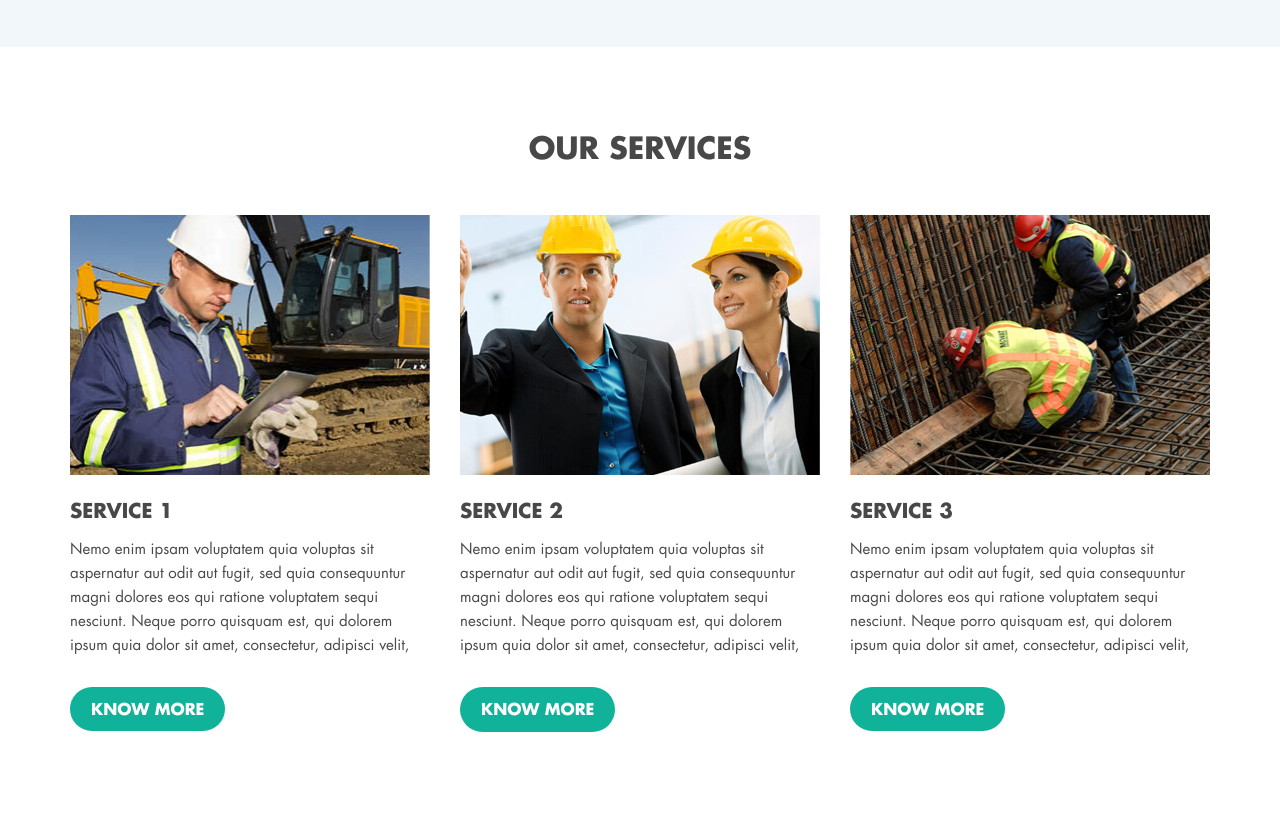
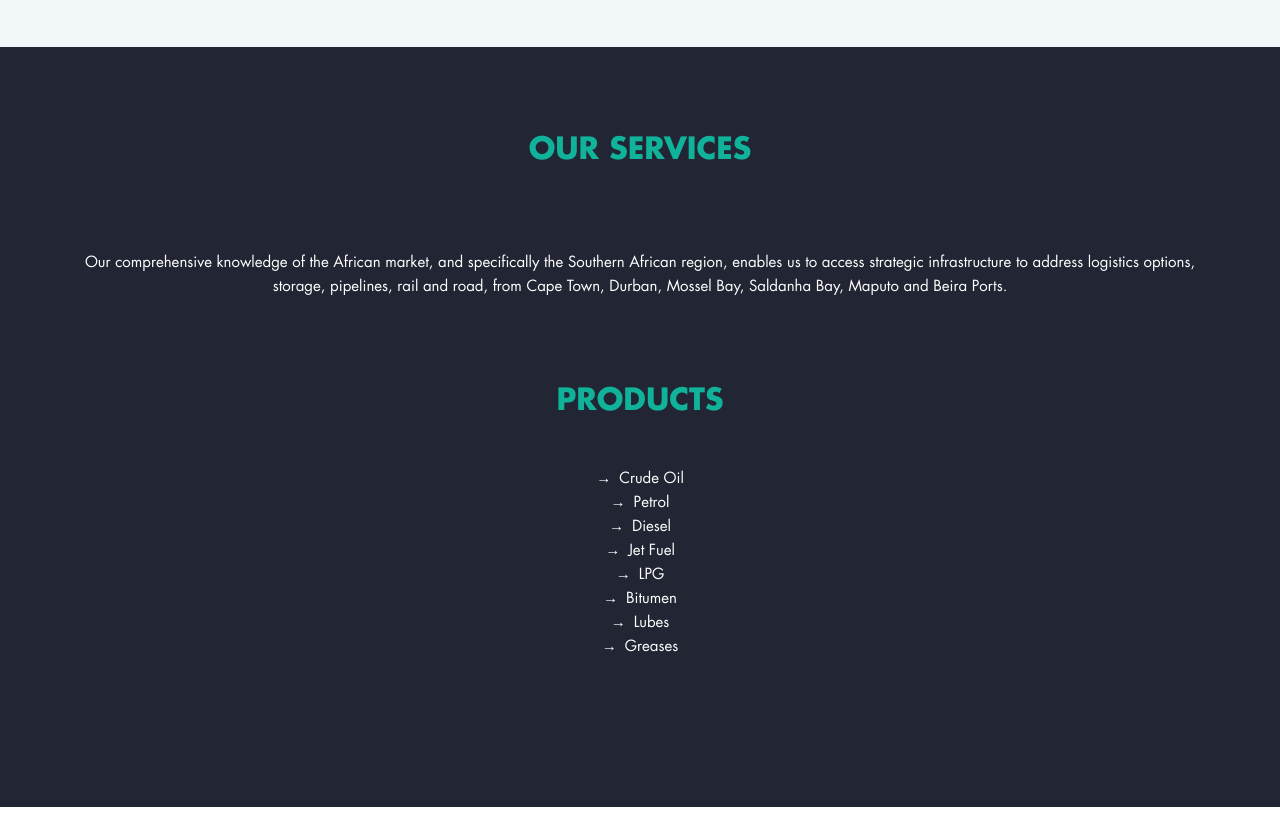
Before and after one commit to mo-africa-oil-and-gas/mo-africa-oil-and-gas.github.io, a plain HTML site: page index.html in a window 1280 px wide. Shown: the part 1756-2591 px from the top of the page. Drawn offline with Linux system fonts and the light colour scheme.

Commit message:
review complete

```diff
--- a/css/custom.css
+++ b/css/custom.css
@@ -327,9 +327,33 @@ nav.navbar.bootsnav ul.nav > li > a:hover,nav.navbar.bootsnav ul.nav > li > a:fo
 }
 
 /* Services */
-#services h2 {
+#services li::before {
+    content: "\2192"; /* Unicode character for right arrow */
+    margin-right: 8px;
+  }
+
+#services ,ul {
+    list-style-type: none;
+    padding: 0;
+    color: white;
+    text-align: center;
+  }
+
+
+  #services h2{
+    color: #10b29a;
     margin: 85px 0 50px;
     text-align:center;
+  }
+#services p {
+    color: white;
+    margin: 85px 0 50px;
+    text-align:center;
+}
+
+#services{
+    background: url("../images/bgg.png") no-repeat scroll 0 0;
+    height: 100vh;
 }
 .service_item > h3 {
     margin: 25px 0 15px;
--- a/index.html
+++ b/index.html
@@ -236,7 +236,20 @@
         <section id="services">
             <div class="container">
                 <h2>OUR SERVICES</h2>
-                <div class="row">
+
+                <p>Our comprehensive knowledge of the African market, and specifically the Southern African region, enables us to access strategic infrastructure to address logistics options, storage, pipelines, rail and road, from Cape Town, Durban, Mossel Bay, Saldanha Bay, Maputo and Beira Ports.</p>
+                <h2>PRODUCTS</h2>
+                <ul>
+                    <li>Crude Oil</li>
+                    <li>Petrol</li>
+                    <li>Diesel</li>
+                    <li>Jet Fuel</li>
+                    <li>LPG</li>
+                    <li>Bitumen</li>
+                    <li>Lubes</li>
+                    <li>Greases</li>
+                  </ul>
+                <!-- <div class="row">
                     <div class="col-md-4">
                         <div class="service_item">
                             <img src="images/service_img1.jpg" alt="Our Services" />
@@ -261,7 +274,7 @@
                             <a href="#services" class="btn know_btn">know more</a>
                         </div>
                     </div>
-                </div>
+                </div> -->
             </div>
         </section><!-- Services end -->
 
@@ -333,7 +346,7 @@
                 <div class="row">
                     <div class="col-md-4">
                         <div class="testimonial_item">
-                            <img src="images/testimonial_img.png" alt="Testimonial" />
+                            <img src="images/zuko.jpeg" alt="Testimonial" />
                             <p class="worker_name">Mr Zuko Llewellyn Rwaxa</p>
                             <div class="testimonial_content text-left">
                                 <p>Zuko, holding honors in B.Comm.(UFH) and B.Comm(SA), began his career at South African Breweries and later ventured into small business development. He worked at the African Bank, overseeing the establishment of a business unit and shaping policies to assist black entrepreneurs. Zuko attended courses at Cranfield University in the UK, focusing on microfinance for the poor. He briefly joined the National Westminster Bank during his time in the UK. Inspired by the dawn of South African democracy, he founded Zuko's Petroleum for fuel distribution and later established Gauteng Bakeries. Currently involved in RGH, a student accommodation facility in Soweto, he also founded Nkululeko Security & Protection Services, serving Blue-Chip clients. Zuko's extensive management experience spans operations, human resources, and finance. He holds various board positions, including former board member at Unisa School Of Business Leadership and former Chairman of the Foundation For Education in Enterprise Development. Additionally, he serves as a director for Newtown Improvement District, Lilian Ngoyi Group Of Consultants, and ZR Financial & Management Consultants.</p>
@@ -357,8 +370,8 @@
                             <img src="images/mufumadi.jpeg" alt="Testimonial" />
                             <p class="worker_name">Mr Sedige Merafe</p>
                             <div class="testimonial_content">
-                                <p>Sedige Isaac Merafe is 65yrs of age and has 40yrs experience in Petrochemical space working in various facets of the industry. My experience encompas been Laboratory technician, Technical Advisor, Sales Executive, Supply and Logistics Executive, Fuel Facities Manager and Fuel Facilities Automation Advisor. My experience covers the full value chain of the Petroleum Industry.
-                                    I matriculated in 1975 and did various courses related to the Petroleum Industry covering Technical, Sales, Environmental Impact Studies and Supply and Logistics.</p>
+                                <p>Sedige Isaac Merafe has 40yrs experience in Petrochemical space working in various facets of the industry. His experience encompas been Laboratory technician, Technical Advisor, Sales Executive, Supply and Logistics Executive, Fuel Facities Manager and Fuel Facilities Automation Advisor. His experience covers the full value chain of the Petroleum Industry.
+                                    He matriculated in 1975 and did various courses related to the Petroleum Industry covering Technical, Sales, Environmental Impact Studies and Supply and Logistics.</p>
                             </div>
 
                         </div>
@@ -417,25 +430,25 @@
                         <div class="footer_item">
                             <h4>Explore link</h4>
                             <ul class="list-unstyled footer_menu">
-                                <li><a href=""><span class="fa fa-play"></span> Our services</a>
-                                <li><a href=""><span class="fa fa-play"></span> Meet our team</a>
-                                <li><a href=""><span class="fa fa-play"></span> Forum</a>
+                                <li><a href="#services"><span class="fa fa-play"></span> Our services</a>
+                                <li><a href="#testimonial"><span class="fa fa-play"></span> Meet our team</a>
+                                <!-- <li><a href=""><span class="fa fa-play"></span> Forum</a>
                                 <li><a href=""><span class="fa fa-play"></span> Help center</a>
                                 <li><a href=""><span class="fa fa-play"></span> Contact Cekas</a>
                                 <li><a href=""><span class="fa fa-play"></span> Privacy Policy</a>
                                 <li><a href=""><span class="fa fa-play"></span> Cekas terms</a>
-                                <li><a href=""><span class="fa fa-play"></span> Site map</a>
+                                <li><a href=""><span class="fa fa-play"></span> Site map</a> -->
                             </ul>
                         </div>
                     </div>
                     <div class="col-lg-3 col-sm-7">
                         <div class="footer_item">
-                            <h4>Latest post</h4>
+                            <h4>MO-AFRICA</h4>
                             <ul class="list-unstyled post">
+                                <!-- <li><a href=""><span class="date">20 <small>AUG <br><br><br>2023</small></span>  The Company was established</a></li> -->
+                                <!-- <li><a href=""><span class="date">20 <small>AUG</small></span>  Luptatum omittantur duo ne mpetus indoctum</a></li>
                                 <li><a href=""><span class="date">20 <small>AUG</small></span>  Luptatum omittantur duo ne mpetus indoctum</a></li>
-                                <li><a href=""><span class="date">20 <small>AUG</small></span>  Luptatum omittantur duo ne mpetus indoctum</a></li>
-                                <li><a href=""><span class="date">20 <small>AUG</small></span>  Luptatum omittantur duo ne mpetus indoctum</a></li>
-                                <li><a href=""><span class="date">20 <small>AUG</small></span>  Luptatum omittantur duo ne mpetus indoctum</a></li>
+                                <li><a href=""><span class="date">20 <small>AUG</small></span>  Luptatum omittantur duo ne mpetus indoctum</a></li> -->
                             </ul>
                         </div>
                      </div>
```
Also changed, not shown: images/bgg.png (added), images/zuko.jpeg (added).
